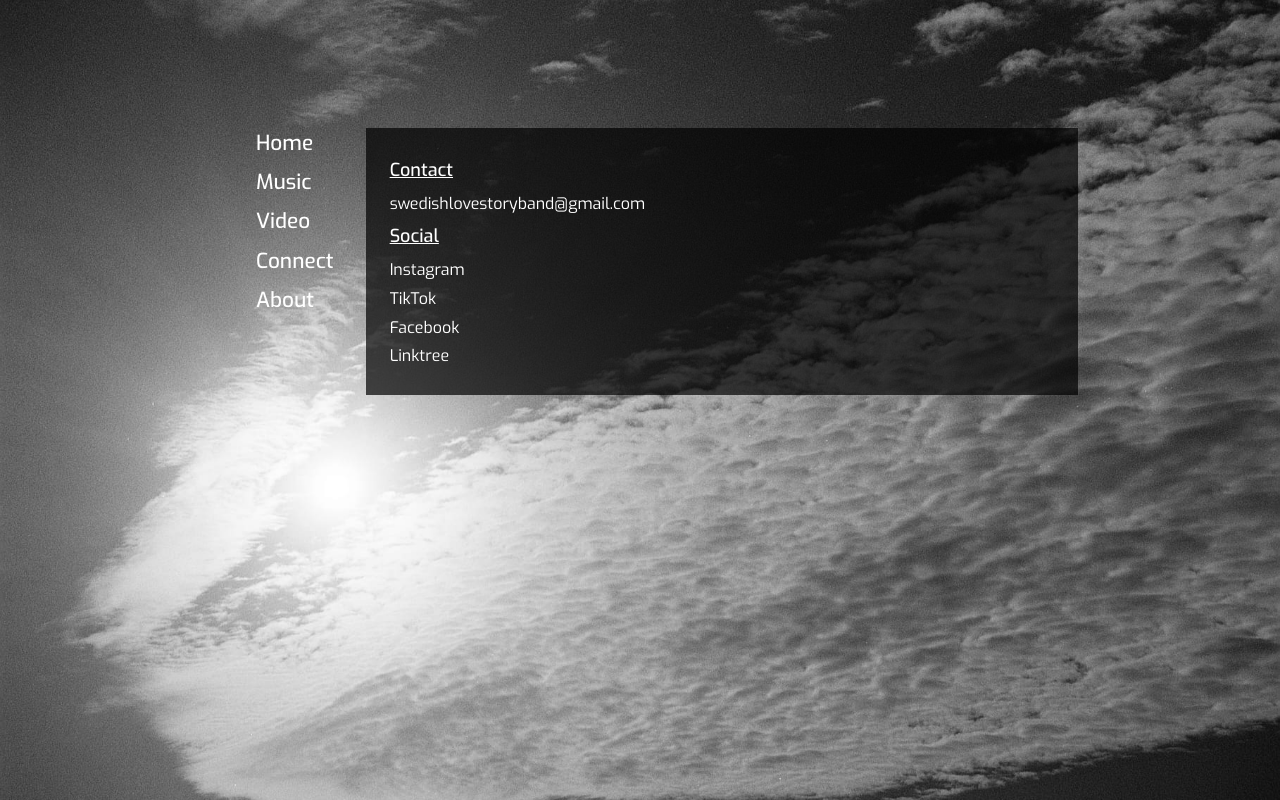
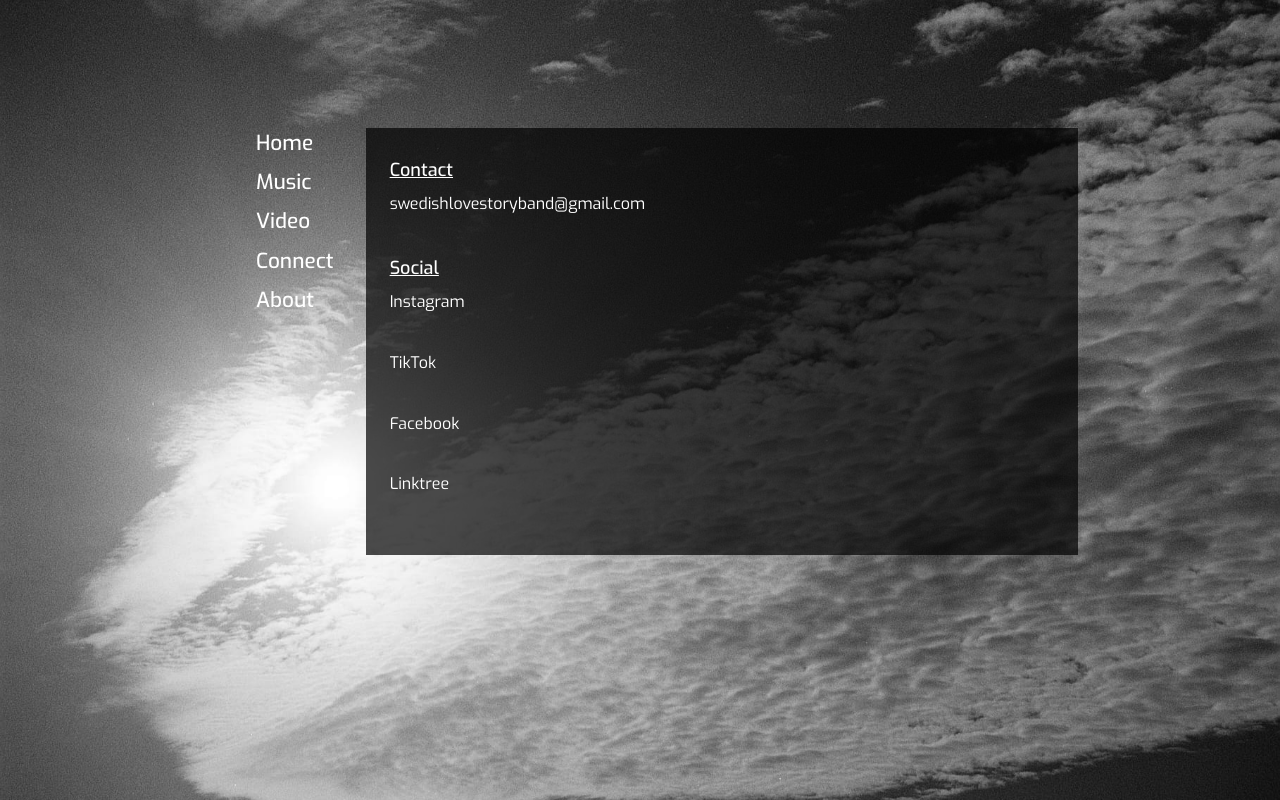
Before and after one commit to idaniths/swedish-love-story, a React (Create React App) app: page /connect in a window 1280 px wide. Built offline with nearby package versions, Linux system fonts and the light colour scheme; a web font is replaced by a local one.

Commit message:
add margin bottom

```diff
--- a/src/Pages/About/About.css
+++ b/src/Pages/About/About.css
@@ -23,6 +23,7 @@
     align-items: start;
     width: 100%;
     margin-top: 1rem;
+    margin-bottom: 2rem;
     background-color: rgba(0, 0, 0, 0.7);
     padding: 1.5rem;
 
@@ -33,13 +34,9 @@
   }
   .about-container p{
     margin-top: 1rem;
+    margin-bottom: 0;
     color: white;
   }
-
-
-
-
-
 
   @media (min-width: 768px){
     .about-page{
@@ -56,6 +53,7 @@
       margin-top: 0;
       width: 65%;
       grid-column: 2;
+      margin-bottom: 2rem;
     }
 
   }
--- a/src/Pages/Connect/Connect.css
+++ b/src/Pages/Connect/Connect.css
@@ -40,6 +40,7 @@
     color: white;
     font-size: 16px;
     line-height: 1.8;
+    margin-bottom: 2rem;
 
   }
 
@@ -61,6 +62,7 @@
       margin-top: 0;
       width: 44.5rem;
       grid-column: 2;
+      margin-bottom: 2rem;
     }
   }
 
--- a/src/Pages/Music/Music.css
+++ b/src/Pages/Music/Music.css
@@ -23,6 +23,7 @@
   align-items: center;
   width: 100%;
   margin-top: 1rem;
+  margin-bottom: 2rem;
   background-color: rgba(0, 0, 0, 0.7);
   padding: 0rem 1.5rem 1.5rem 1.5rem;
 
```
